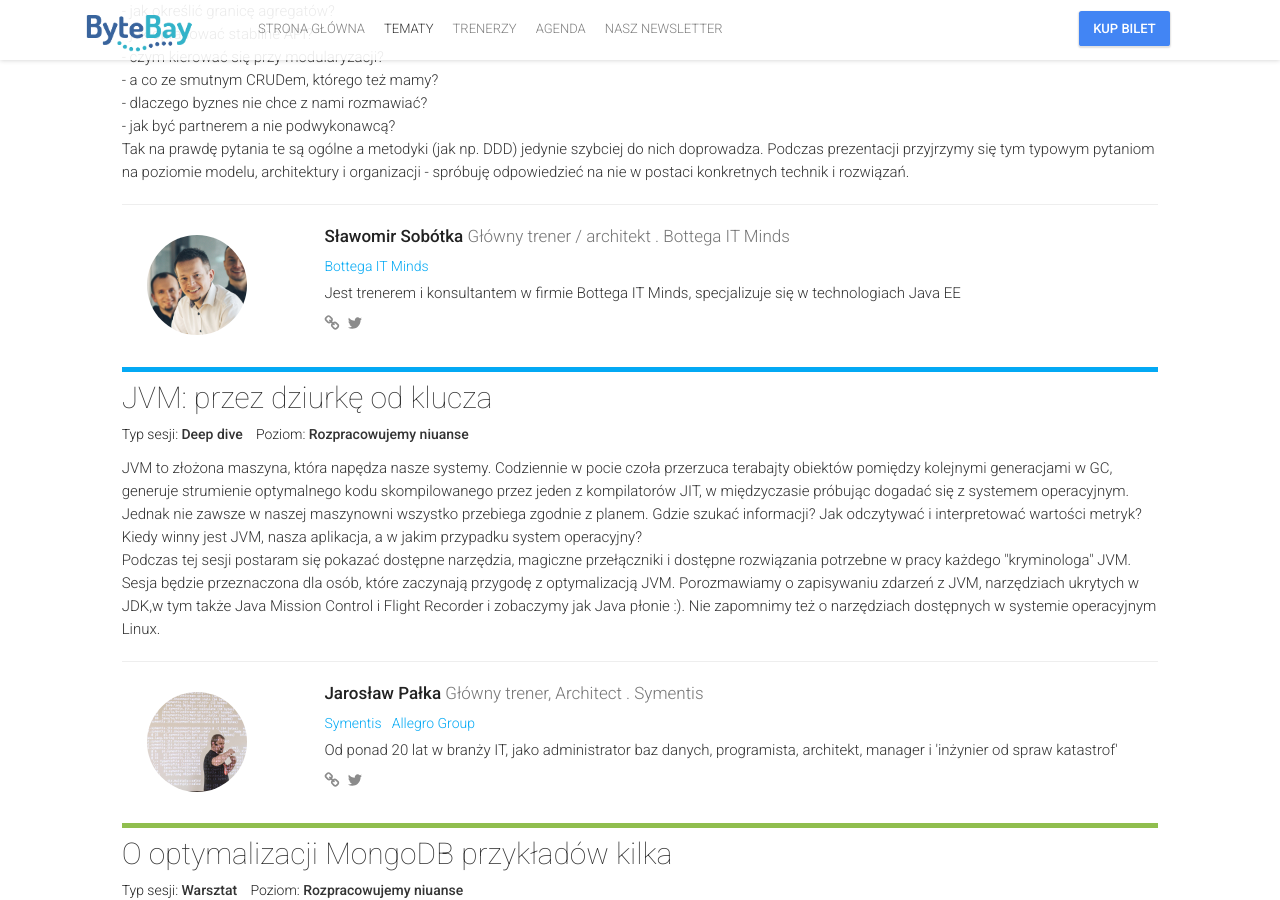
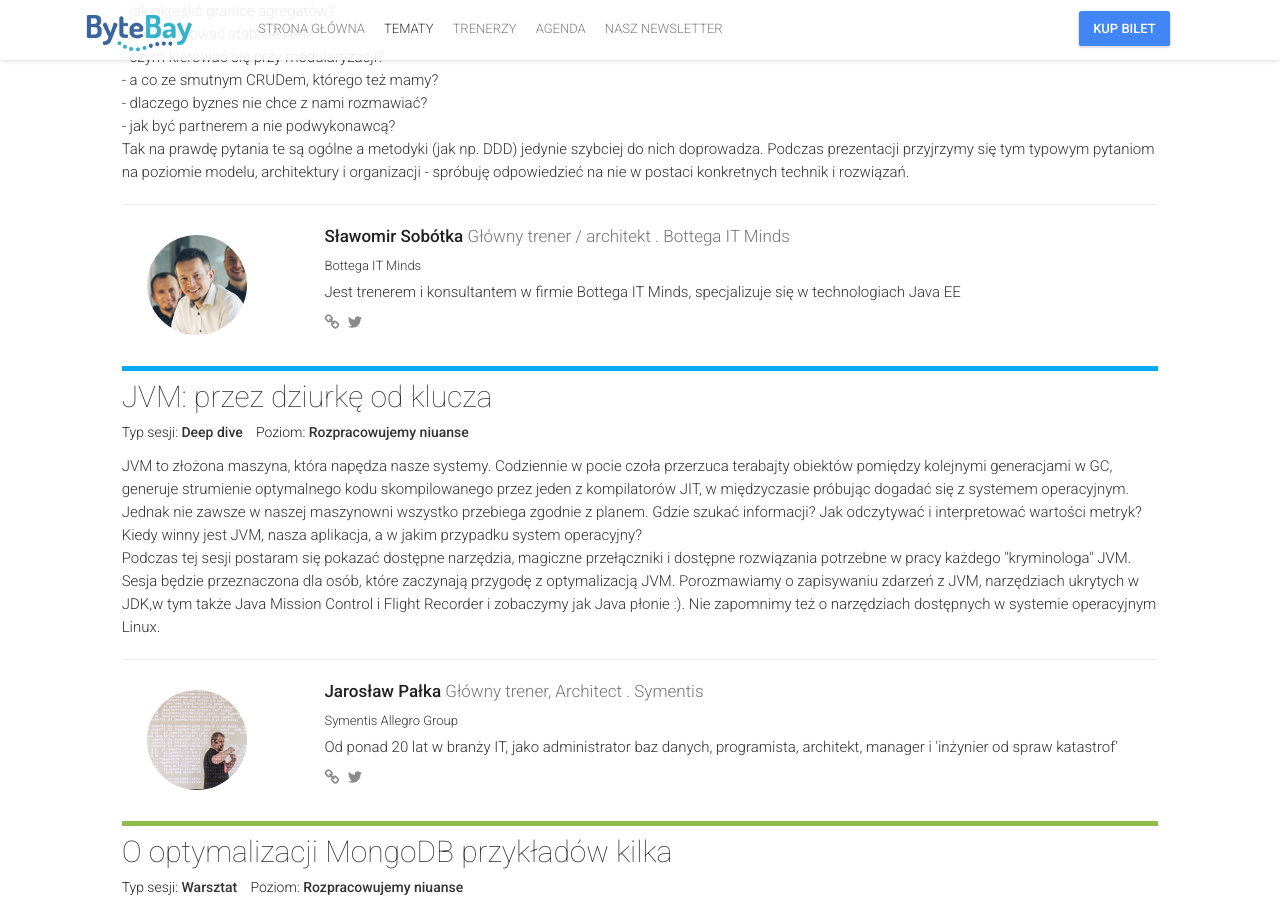
Before and after one commit to 42patterns/bytebay-website, a Jekyll site: the page built from sessions.html, in a window 1280 px wide and 900 px high, scrolled down 687 px. Built offline with Jekyll 4.4.1, drawn with Linux system fonts in a browser that asks for light colours; nearby versions of some CDN libraries; comment, search, counter and statistics services are not loaded.

Commit message:
Removing exit links from company names

```diff
--- a/_includes/sessions-modals.html
+++ b/_includes/sessions-modals.html
@@ -43,7 +43,9 @@
 											{% if speaker.ribbon != null %}
 											<div class="modal-ribbon-wrapper">
 					                            {% for ribbon in speaker.ribbon %}
-					                               <a class="modal-ribbon" href="{{ ribbon["url"] }}" target="_blank">{{ ribbon["title"] }}</a>
+					                               <!-- <a class="modal-ribbon" href="{{ ribbon["url"] }}" target="_blank"> -->
+																					 {{ ribbon["title"] }}
+																				 <!-- </a> -->
 					                            {% endfor %}
 					                        </div>
 					                        {% endif %}
--- a/_includes/sessions.html
+++ b/_includes/sessions.html
@@ -59,7 +59,9 @@
 											{% if speaker.ribbon != null %}
 											<div class="modal-ribbon-wrapper">
 					                            {% for ribbon in speaker.ribbon %}
-					                               <a class="modal-ribbon" href="{{ ribbon["url"] }}" target="_blank">{{ ribbon["title"] }}</a>
+					                               <!-- <a class="modal-ribbon" href="{{ ribbon["url"] }}" target="_blank"> -->
+                                           {{ ribbon["title"] }}
+                                         <!-- </a> -->
 					                            {% endfor %}
 					                        </div>
 					                        {% endif %}
--- a/_includes/speakers-modals.html
+++ b/_includes/speakers-modals.html
@@ -49,7 +49,9 @@
 									{% if speaker.ribbon != null %}
 									<div class="modal-ribbon-wrapper">
 			                            {% for ribbon in speaker.ribbon %}
-			                               <a class="modal-ribbon" href="{{ ribbon["url"] }}" target="_blank">{{ ribbon["title"] }}</a>
+			                               <!-- <a class="modal-ribbon" href="{{ ribbon["url"] }}" target="_blank"> -->
+																			 {{ ribbon["title"] }}
+																		 <!-- </a> -->
 			                            {% endfor %}
 			                        </div>
 			                        {% endif %}
```
